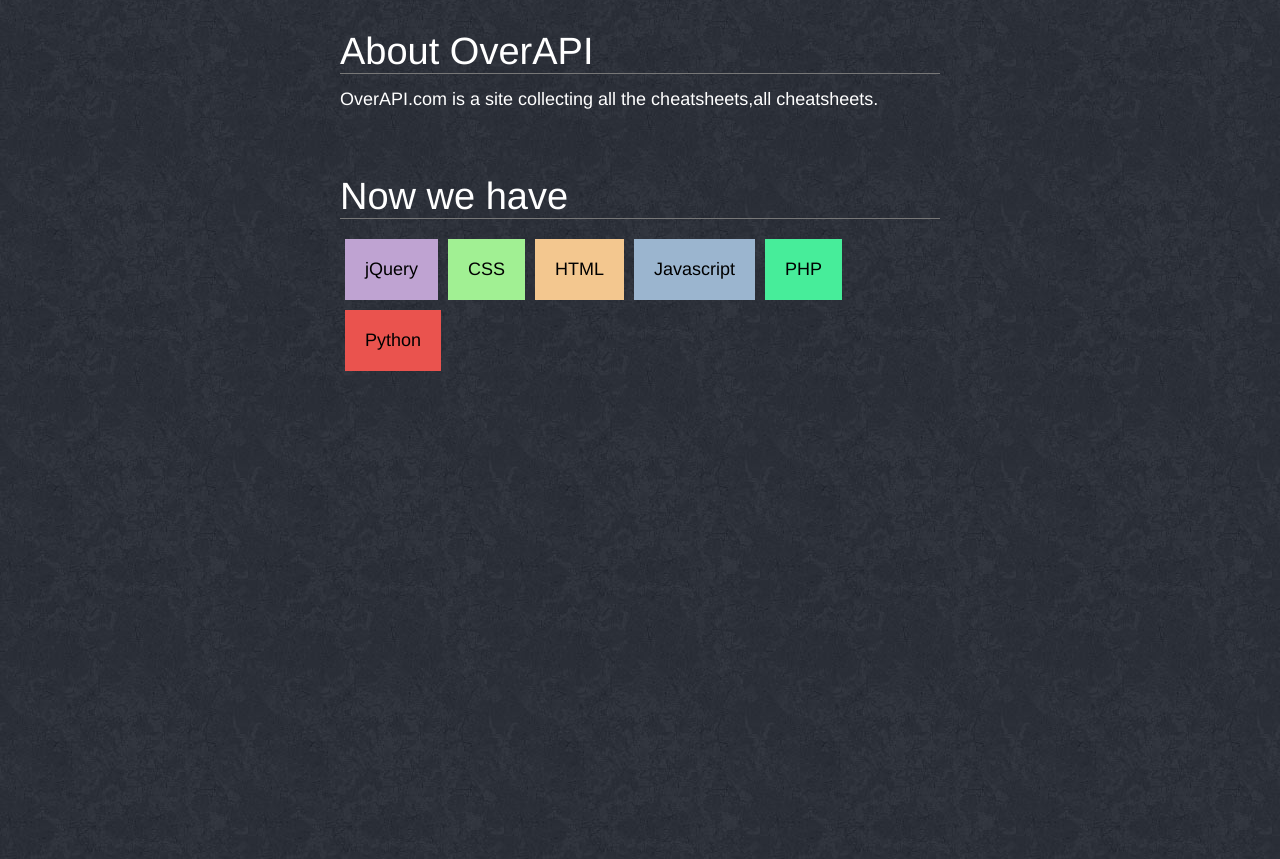
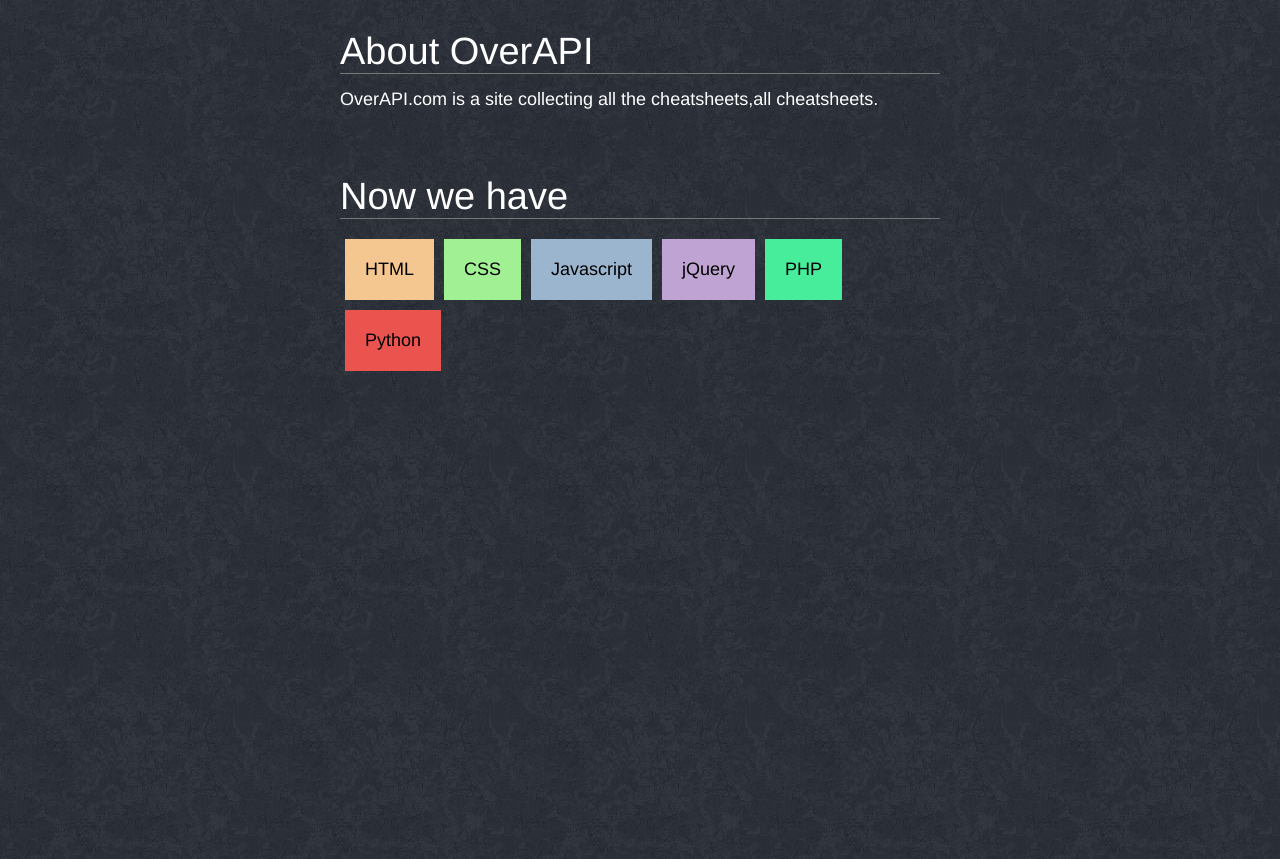
Before and after one commit to code9media/overthecs.github.io, a Jekyll site: the page index.html, which Jekyll copies as it is, in a window 1280 px wide. Shown: the top 859 px of the page. Built offline with Jekyll 4.4.1, drawn with Linux system fonts in a browser that asks for light colours; Markdown is read by kramdown in place of the engine named in the settings.

Commit message:
index navbar modify

```diff
--- a/index.html
+++ b/index.html
@@ -21,10 +21,10 @@
             </div>
             <h2 class="index-title">Now we have</h2>
             <ul class="index-content">
+                <li style="background-color:#f3c78f"><a href="/html">HTML</a></li>
+                <li style="background-color:#a1f093"><a href="/css">CSS</a></li>
+                <li style="background-color:#9bb5cf"><a href="/javascirpt">Javascript</a></li>
                 <li style="background-color:#bfa3d2"><a href="/jquery">jQuery</a></li>
-                <li style="background-color:#a1f093"><a href="/css">CSS</a></li>
-                <li style="background-color:#f3c78f"><a href="/html">HTML</a></li>
-                <li style="background-color:#9bb5cf"><a href="/javascirpt">Javascript</a></li>
                 <li style="background-color:#47ed9a"><a href="/php">PHP</a></li>
                 <li style="background-color:#ea534e"><a href="/python">Python</a></li>
             </ul>
```
